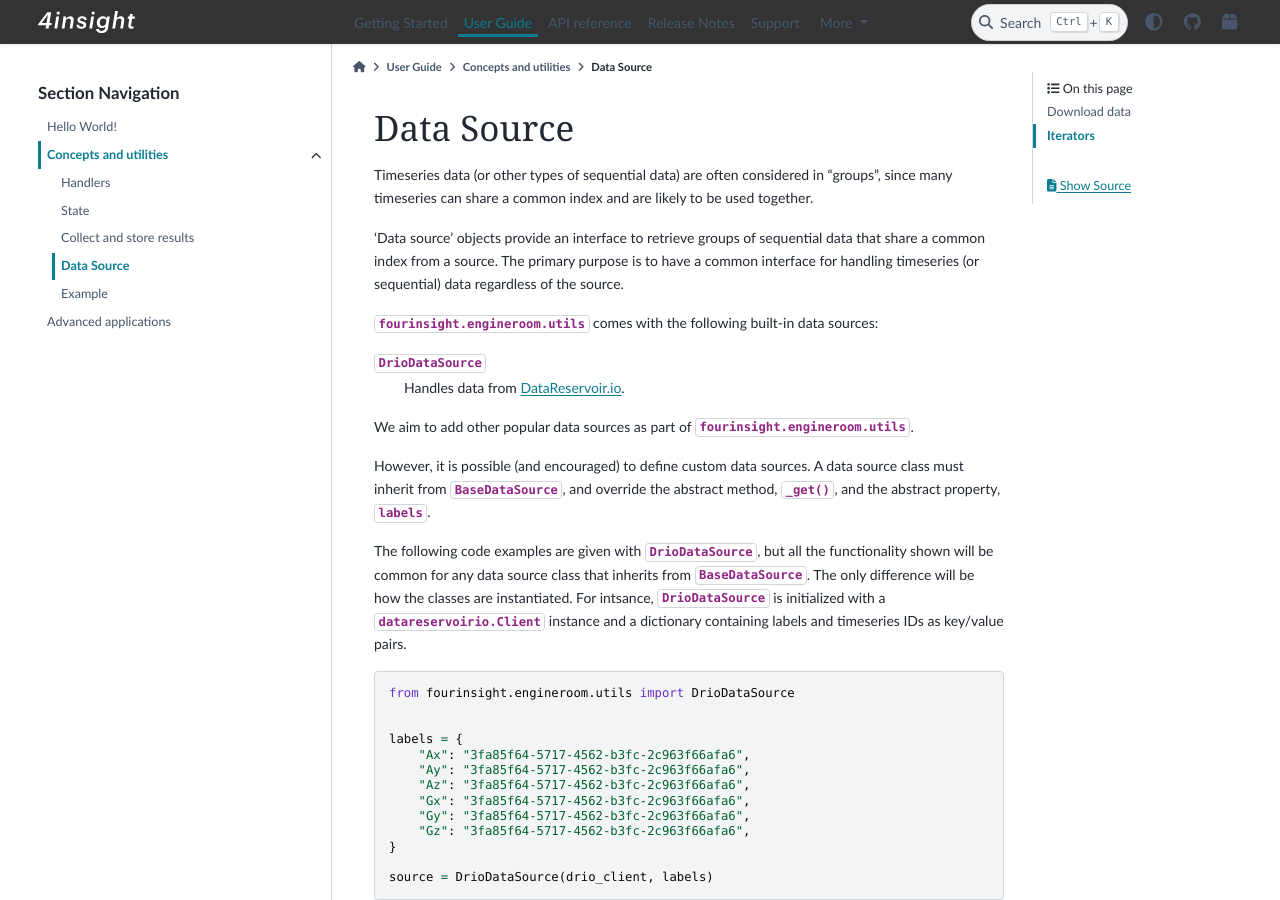
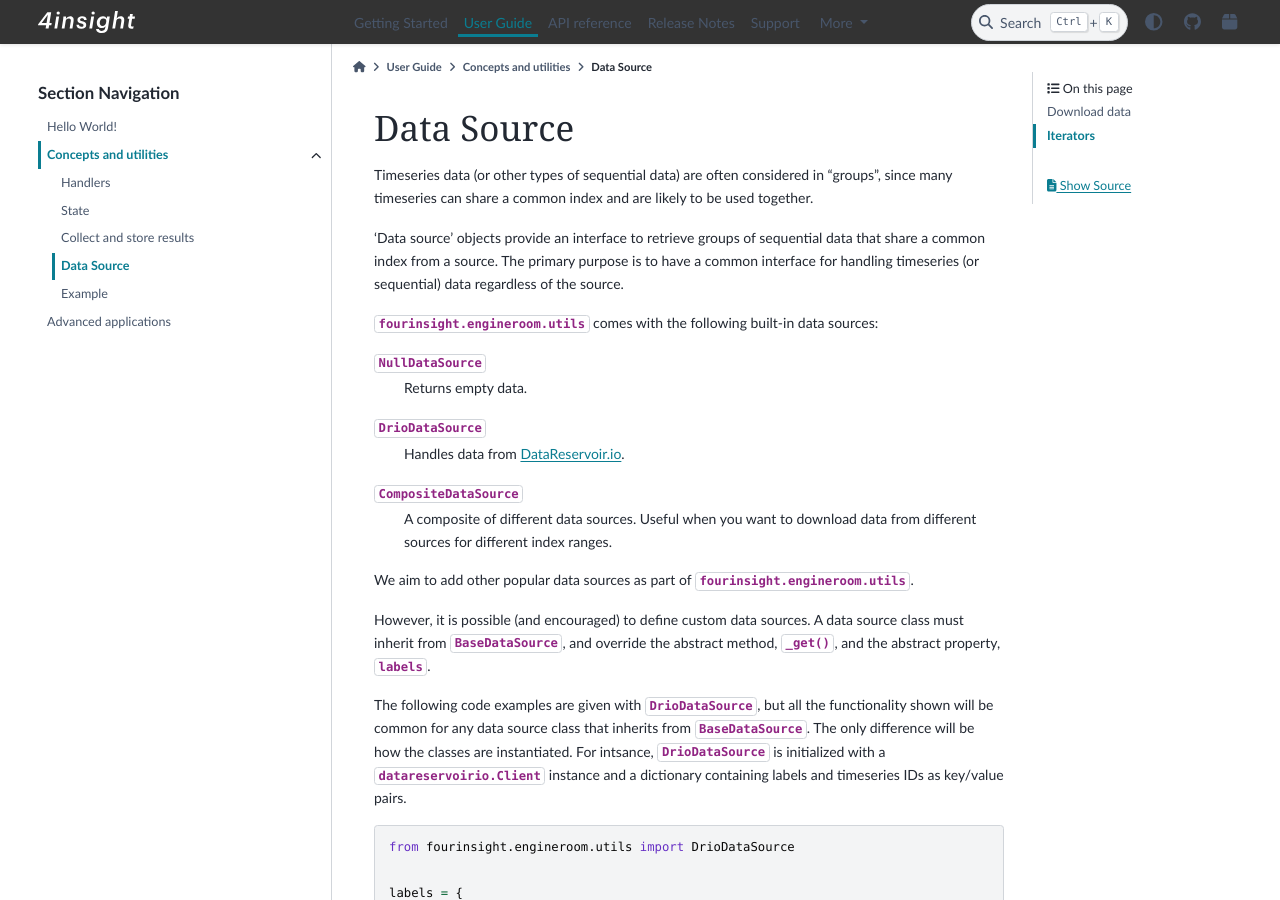
Before and after one commit to 4Subsea/fourinsight-engineroom-utils-python, a Sphinx documentation site: the page built from docs/user_guide/concepts_utils/data_source.rst, in a window 1280 px wide and 900 px high. Built offline with Sphinx 7.4.7 and the PyData theme 0.15.4, drawn with Linux system fonts in a browser that asks for light colours.

Commit message:
doc: more documentation

```diff
--- a/docs/api_ref/data_source/index.rst
+++ b/docs/api_ref/data_source/index.rst
@@ -5,5 +5,6 @@ Data Source
    :maxdepth: 1
 
    base_data_source
+   null_data_source
    drio_data_source
    composite_data_source
--- /dev/null
+++ b/docs/api_ref/data_source/null_data_source.rst
@@ -0,0 +1,6 @@
+NullDataSource
+==============
+
+.. autoclass:: fourinsight.engineroom.utils.NullDataSource
+    :members:
+    :inherited-members:
--- a/docs/user_guide/concepts_utils/data_source.rst
+++ b/docs/user_guide/concepts_utils/data_source.rst
@@ -13,8 +13,15 @@ regardless of the source.
 
 :mod:`fourinsight.engineroom.utils` comes with the following built-in data sources:
 
+:class:`~fourinsight.engineroom.utils.NullDataSource`
+    Returns empty data.
+
 :class:`~fourinsight.engineroom.utils.DrioDataSource`
     Handles data from DataReservoir.io_.
+
+:class:`~fourinsight.engineroom.utils.CompositeDataSource`
+    A composite of different data sources. Useful when you want to download data
+    from different sources for different index ranges.
 
 .. _DataReservoir.io: https://www.datareservoir.io/
 
```
